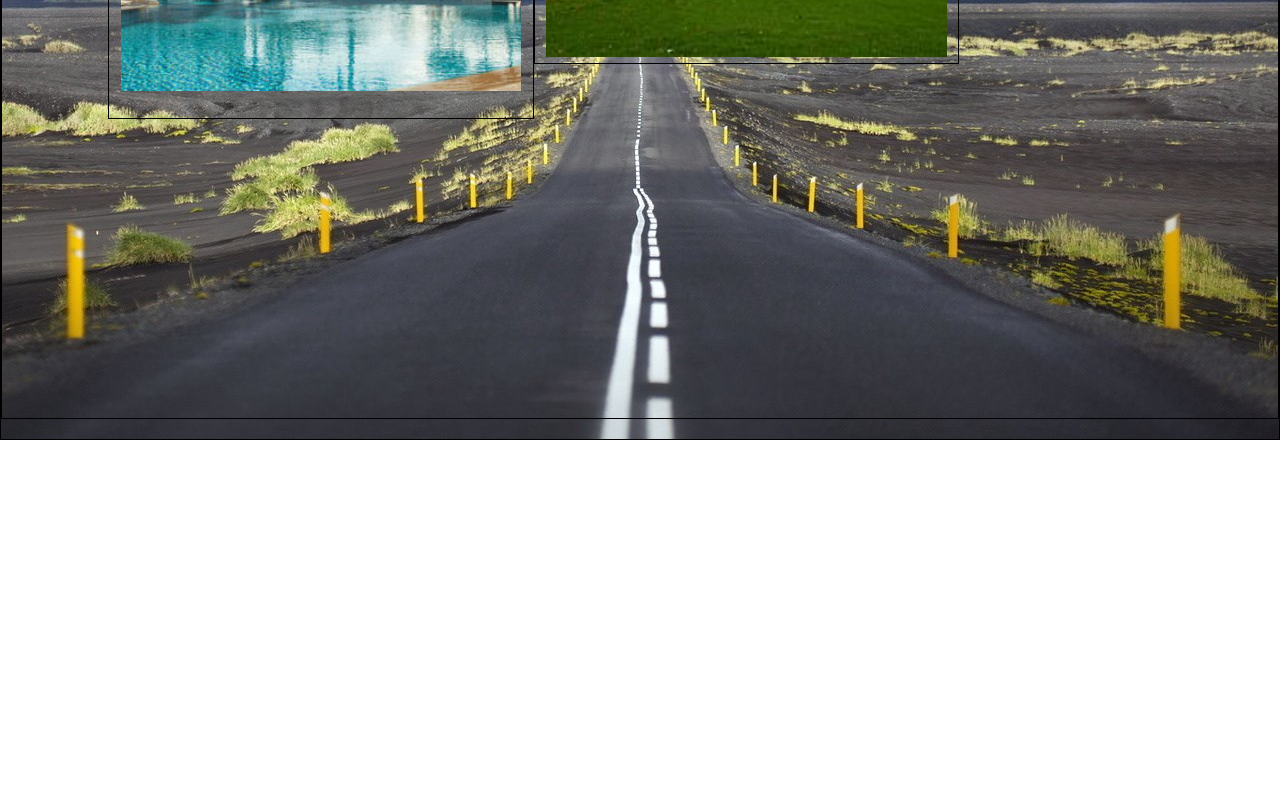
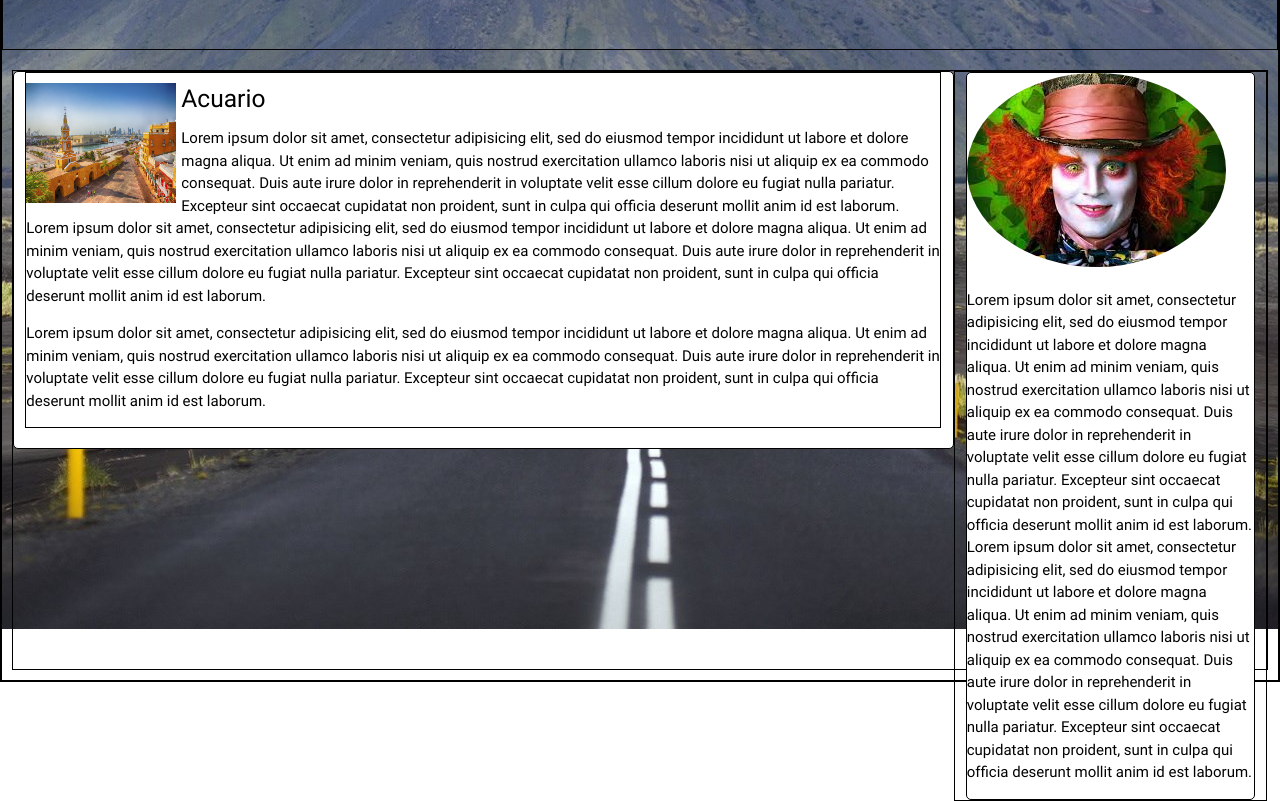
Before and after one commit to robertite/FrameworksyLibreriasCss_Roberto_Briones, a plain HTML site: page Blog de Turismo/index.html in a window 1280 px wide. Shown: the part 742-1543 px from the top of the page. Before the commit the page ends 1182 px from the top, so only its background shows below. Drawn offline with Linux system fonts and the light colour scheme.

Commit message:
04122017

```diff
--- a/Blog de Turismo/css/index.css
+++ b/Blog de Turismo/css/index.css
@@ -1,25 +1,33 @@
 
-body{
+body {
   background-image: url(../img/fondo.jpg);
   color: #FFFFFF;
   background-repeat: no-repeat;
   background-position: center center;
   background-attachment: fixed;
+
 }
 .barra-superior{
   height: 120px;
   background-color: rgba(48, 138, 207, 1);
-  border: 1px solid black;
+  position: fixed;
+
+  width: 100%;
+
 }
 .logo{
   width: 170px;
-  display: inline-block;
   border-radius: 5px;
+
 }
 .logo-absolute {
     position: absolute;
     top: 27px;
     left: 115px;
+}
+.contenedor-principal{
+
+
 }
 div{
   border:1px solid black;
@@ -33,11 +41,11 @@ padding-right: 20px;
 
 }
 .contenedor{
-  height:1000px;
+  height:750px;
   margin-top: 40px;
 
 }
-.contenedor1 img{
+.subContenedor1 img{
   width: 40px;
 
 }
@@ -46,6 +54,31 @@ padding-right: 20px;
   width: 100%;
 
 }
-.contenedor2 div{
+.subContenedor2 div{
   border-style: none !important;
 }
+.contenedor2{
+  margin: 0px 10px 10px 10px !important;
+  height: 600px;
+
+}
+.image-contenedor2{
+  width: 150px;
+  height: 120px;
+  margin: 10px 5px 0 0 !important;
+  float: left;
+}
+.subContenedor2-1{
+margin: 0 0px 0 0px !important;
+background-color: #FFFFFF;
+border-radius: 5px;
+color: black;
+
+}
+.subContenedor2-2{
+margin: 0 0 0 0px !important;
+background-color: #FFFFFF;
+border-radius: 5px;
+color: black;
+
+}
--- a/Blog de Turismo/index.html
+++ b/Blog de Turismo/index.html
@@ -14,7 +14,7 @@
 <body>
 
 <div class="class-body">
-    <div class=" barra-superior">
+    <section class=" barra-superior">
           <img src="img/logo-TurismoChile.jpg" alt="" class="logo logo-absolute">
             <ul class="right hide-on-med-and-down " id="navlist">
               <li><a class="waves-effect blue darken-4 btn ">Inicio <i class="material-icons right">home</i></a></li>
@@ -27,9 +27,10 @@
               <h5>Creando mi Camino</h5>
             </div>
         </div>
-    </div>
+    </section>
+    <div class="contenedor-principal">
       <div class="row contenedor">
-      <div class="col l1 contenedor1">
+        <div class="col l1 subContenedor1">
           <div class="row col l12">
             <img src="img/fb.png" alt="">
           </div>
@@ -40,17 +41,16 @@
             <img src="img/yt.png" alt="">
           </div>
         </div>
-
-      <div class="col l4 col m4 col s4 contenedor2">
+        <div class="col l4 col m4 col s4 subCcontenedor2">
           <div class="row">
             <img src="img/Turismo1.jpg" alt="" class="image1">
             <img src="img/Turismo2.jpg" alt="" class="image1">
           </div>
         </div>
-      <div class="col l4 contenedor3">
+        <div class="col l4 subContenedor3">
           <img src="img/Turismo3.jpg" alt="" class="image1">
         </div>
-      <div class="col l3 contenedor4">
+        <div class="col l3 subContenedor4">
           <div class="row">
             <img src="img/Turismo4.jpg" alt="" class="image1">
           </div>
@@ -59,6 +59,31 @@
           </div>
         </div>
       </div>
+      <div class="row contenedor2">
+          <div class="col l9 subContenedor2-1">
+            <div class="row ">
+
+
+            <img src="img/Turismo4.jpg" alt="" class="image-contenedor2">
+                <h5>Acuario</h5>
+                <p>Lorem ipsum dolor sit amet, consectetur adipisicing elit, sed do eiusmod tempor incididunt ut labore et dolore magna aliqua. Ut enim ad minim veniam, quis nostrud exercitation ullamco laboris nisi ut aliquip ex ea commodo consequat. Duis aute irure dolor in reprehenderit in voluptate velit esse cillum dolore eu fugiat nulla pariatur. Excepteur sint occaecat cupidatat non proident, sunt in culpa qui officia deserunt mollit anim id est laborum.
+                Lorem ipsum dolor sit amet, consectetur adipisicing elit, sed do eiusmod tempor incididunt ut labore et dolore magna aliqua. Ut enim ad minim veniam, quis nostrud exercitation ullamco laboris nisi ut aliquip ex ea commodo consequat. Duis aute irure dolor in reprehenderit in voluptate velit esse cillum dolore eu fugiat nulla pariatur. Excepteur sint occaecat cupidatat non proident, sunt in culpa qui officia deserunt mollit anim id est laborum.</p>
+                <p>Lorem ipsum dolor sit amet, consectetur adipisicing elit, sed do eiusmod tempor incididunt ut labore et dolore magna aliqua. Ut enim ad minim veniam, quis nostrud exercitation ullamco laboris nisi ut aliquip ex ea commodo consequat. Duis aute irure dolor in reprehenderit in voluptate velit esse cillum dolore eu fugiat nulla pariatur. Excepteur sint occaecat cupidatat non proident, sunt in culpa qui officia deserunt mollit anim id est laborum.</p>
+          </div>
+          </div>
+          <div class="col l3 ">
+            <div class="row subContenedor2-2">
+
+          <img src="img/perfil.jpg" class="circle responsive-img" >
+
+            <p>Lorem ipsum dolor sit amet, consectetur adipisicing elit, sed do eiusmod tempor incididunt ut labore et dolore magna aliqua. Ut enim ad minim veniam, quis nostrud exercitation ullamco laboris nisi ut aliquip ex ea commodo consequat. Duis aute irure dolor in reprehenderit in voluptate velit esse cillum dolore eu fugiat nulla pariatur. Excepteur sint occaecat cupidatat non proident, sunt in culpa qui officia deserunt mollit anim id est laborum.
+            Lorem ipsum dolor sit amet, consectetur adipisicing elit, sed do eiusmod tempor incididunt ut labore et dolore magna aliqua. Ut enim ad minim veniam, quis nostrud exercitation ullamco laboris nisi ut aliquip ex ea commodo consequat. Duis aute irure dolor in reprehenderit in voluptate velit esse cillum dolore eu fugiat nulla pariatur. Excepteur sint occaecat cupidatat non proident, sunt in culpa qui officia deserunt mollit anim id est laborum.</p>
+
+          </div>
+        </div>
+      </div>
+    </div>
+
 </div>
 
   <script type="text/javascript" src="js/jquery-3.2.1.min.js"></script>
```
Also changed, not shown: Blog de Turismo/img/perfil.jpg (added). Lines whose indentation alone changed are shown as unchanged.
